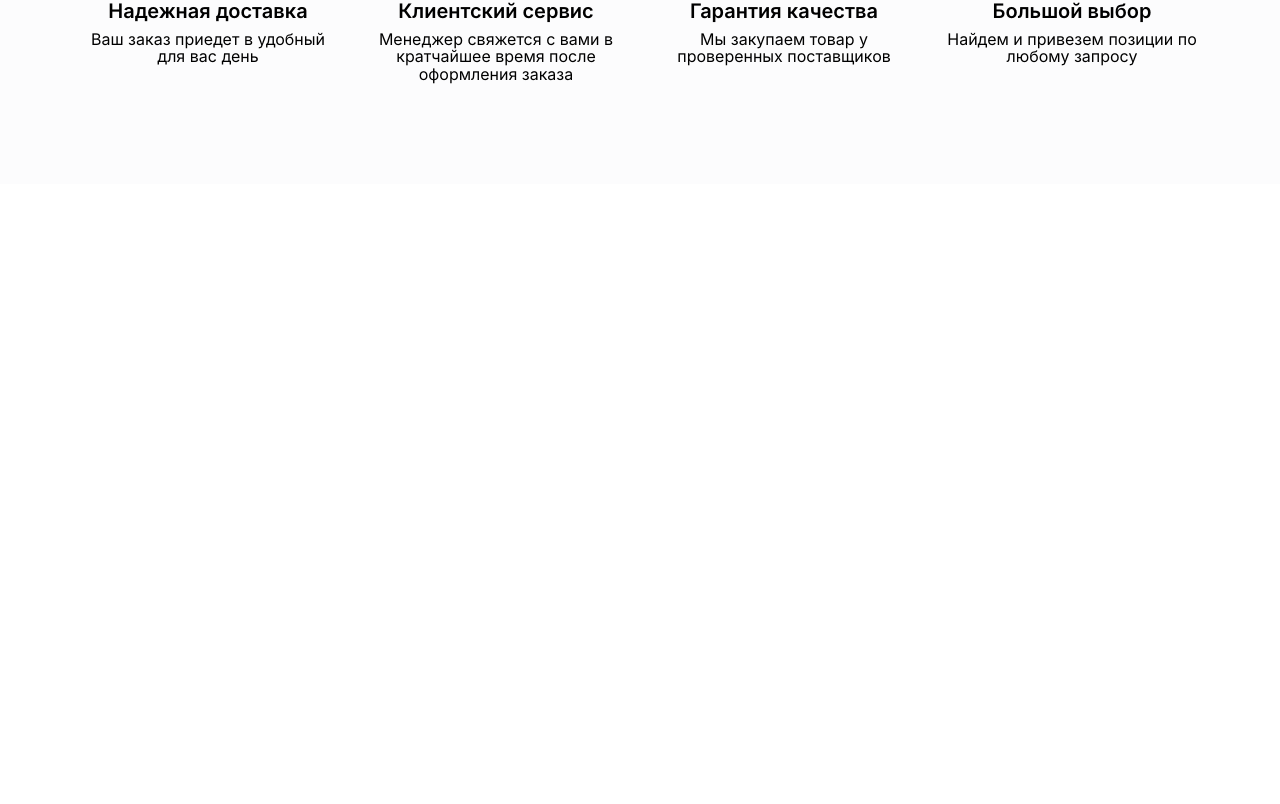
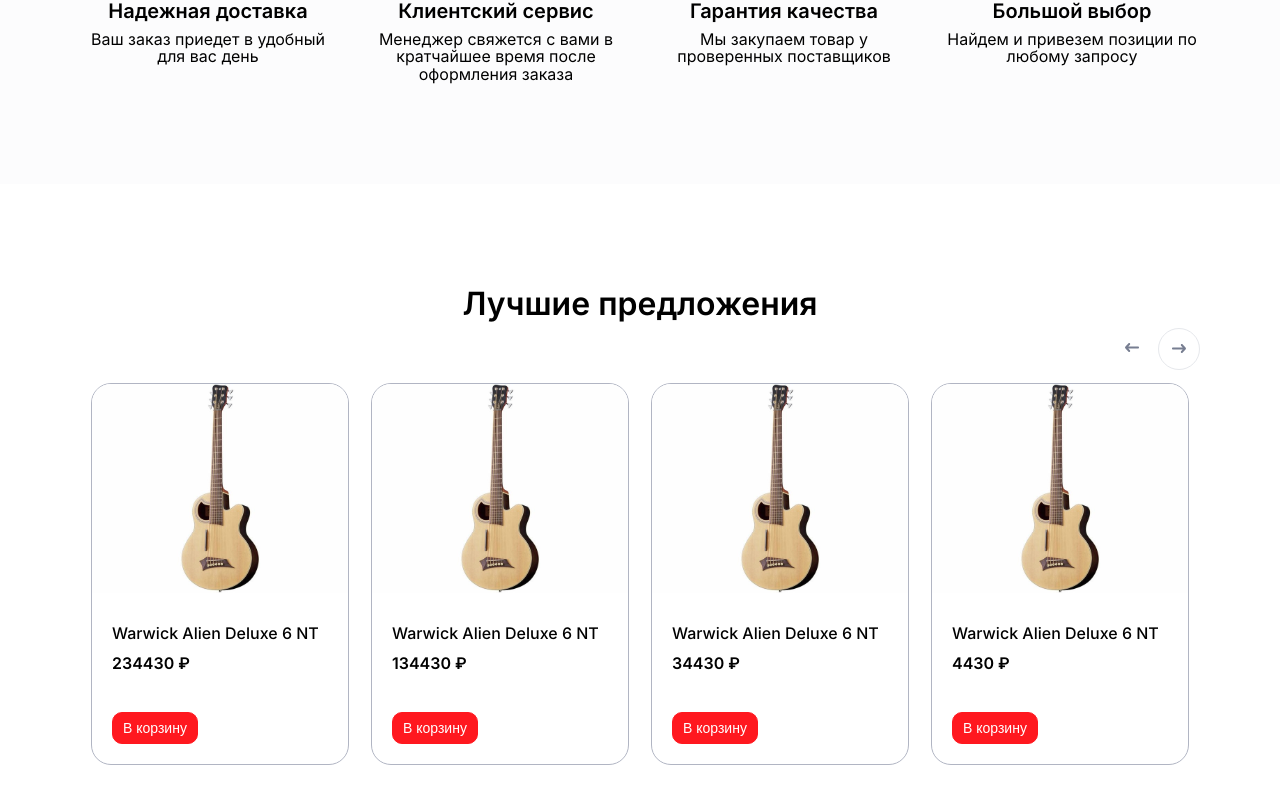
Before and after one commit to SergeyKudryashov17/tavmusic, a React (Vite) app: page / in a window 1280 px wide. Shown: the part 1575-2379 px from the top of the page. Before the commit the page ends 1759 px from the top, so only its background shows below. Built offline with nearby package versions, Linux system fonts and the light colour scheme.

Commit message:
На главной странице добавлен раздел Лучшие предложения

```diff
--- a/src/pages/MainPage/ui/MainPage.tsx
+++ b/src/pages/MainPage/ui/MainPage.tsx
@@ -1,10 +1,13 @@
 import BigSlider from "@/features/BigSlider";
 import ListBenefits from "@/features/ListBenefits";
+import ProductSlider from "@/features/ProductsSlider";
 import Container from "@/shared/ukit/Container";
 import Headline, { HeadlineViews } from "@/shared/ukit/Headline";
 import Section, { SectionViews } from "@/shared/ukit/Section";
 import GridCategories from "@/widgets/GridCategories";
 import Header from "@/widgets/Header";
+
+import { bestProductList } from '@/entities/Product/data/BestProductsList';
 
 const MainPage = () => {
     return (
@@ -32,6 +35,15 @@
                     <ListBenefits />
                 </Container>
             </Section>
+
+            <Section>
+                <Container>
+                    <Headline view={HeadlineViews.Section} style={{ marginBottom: '5px' }}>
+                        Лучшие предложения
+                    </Headline>
+                    <ProductSlider productList={bestProductList} />
+                </Container>
+            </Section>
         </>
     );
 }
```
